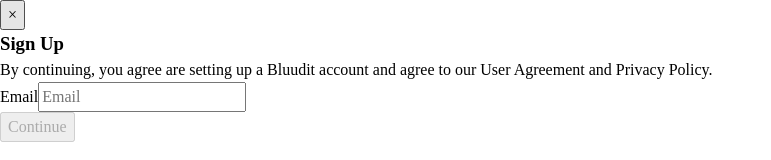
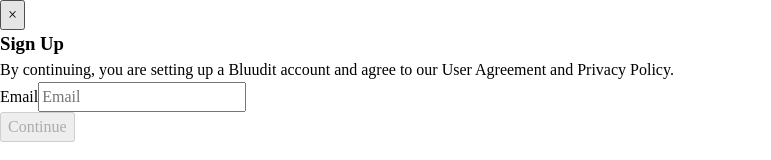
Before and after one commit to Deepspacediver/bluudit, a React (Vite) app: page / in a window 1280 px wide. Shown: the top 160 px of the page, without its empty margins (0-771 px from the left). Built offline with nearby package versions, Linux system fonts and the light colour scheme.

Commit message:
typos & cleaned comments

```diff
--- a/src/components/SignUpModal.tsx
+++ b/src/components/SignUpModal.tsx
@@ -11,7 +11,6 @@
   const [emailError, setEmailError] = useState("");
   const [username, setUsername] = useState("");
   const [password, setPassword] = useState("");
-  // const [isUsernameAccepted, setIsUsernameAccepted] = useState(false);
 
   const handleEmailCheck = async (email: string) => {
     if (!email || !isEmailValid(email)) return;
@@ -95,7 +94,7 @@
       <button>&times;</button>
       <h3>Sign Up</h3>
       <p>
-        By continuing, you agree are setting up a Bluudit account and agree to
+        By continuing, you are setting up a Bluudit account and agree to
         our User Agreement and Privacy Policy.
       </p>
       <form onSubmit={(e) => e.preventDefault()}>
```
